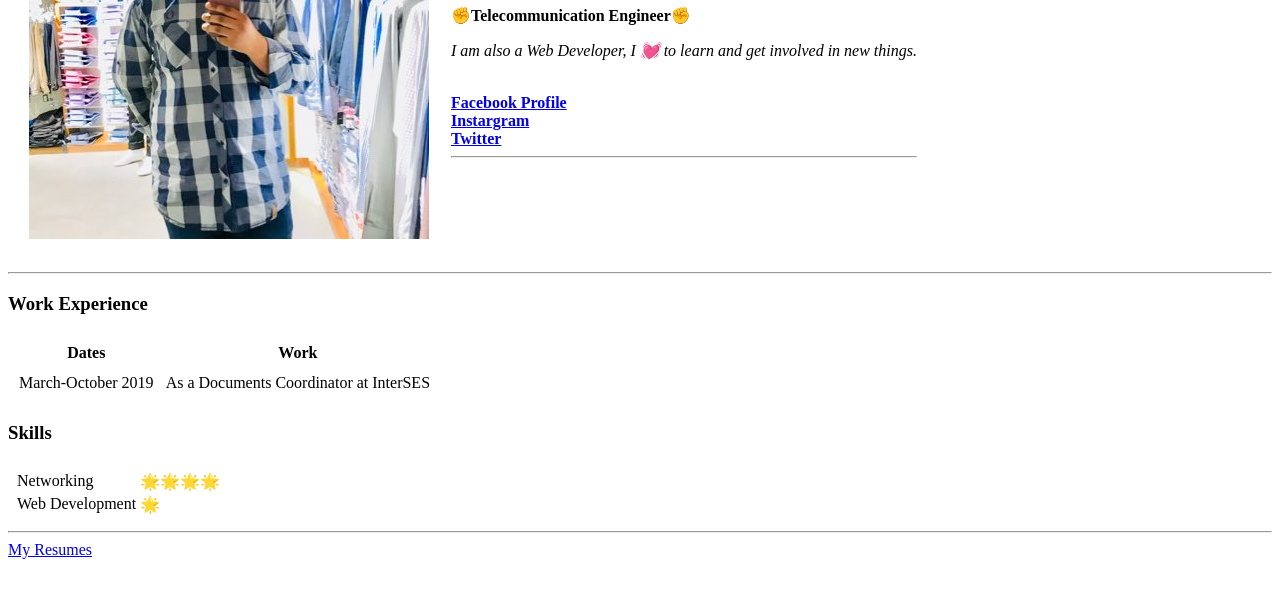
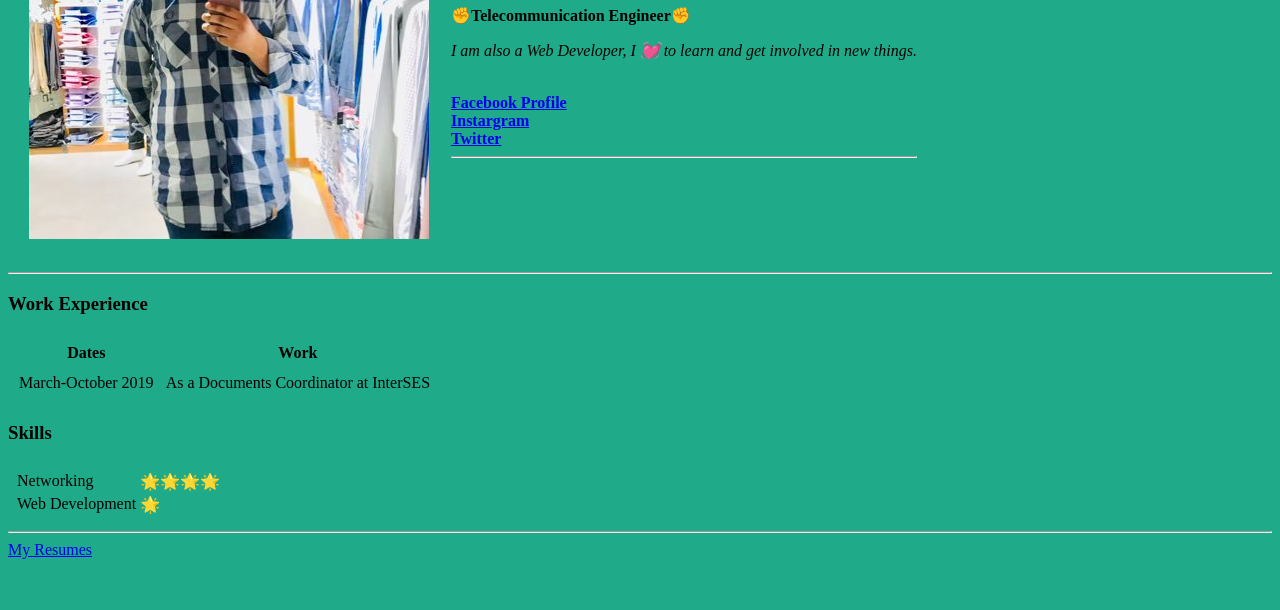
Before and after one commit to hurrair970/CV, a plain HTML site: page index.html in a window 1280 px wide. Shown: the part 190-800 px from the top of the page. Drawn offline with Linux system fonts and the light colour scheme.

Commit message:
Update index.html

```diff
--- a/index.html
+++ b/index.html
@@ -6,7 +6,7 @@
   <title>Hurrair's Personal Site</title>
 </head>
 
-<body>
+<body style="background-color: #1FAB89;">
   <table cellspacing="20">
     <tr>
       <td><img src="image/Hurrair.jpg" alt="hurrair aqeel profile"></td>
```
